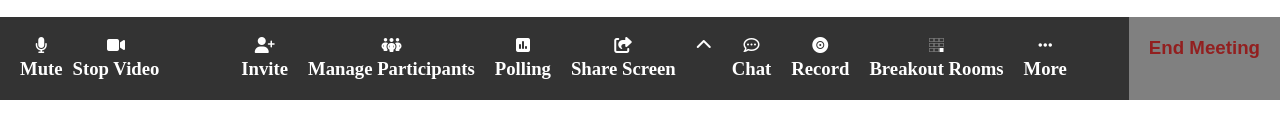
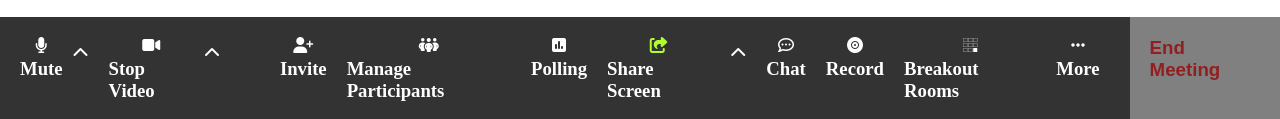
Before and after one commit to marcodldev/html-css-zoom, a plain HTML site: page index.html in a window 1280 px wide. Shown: the part 867-986 px from the top of the page. Drawn offline with Linux system fonts and the light colour scheme.

Commit message:
+ freccia icone sinistra

```diff
--- a/css/style.css
+++ b/css/style.css
@@ -97,3 +97,11 @@
     justify-content: center;
     padding-bottom: 5px;
  }
+
+ .green {
+    color: greenyellow;
+ }
+
+ .padtop50 {
+    padding-top: 50%;
+ }
--- a/index.html
+++ b/index.html
@@ -139,6 +139,13 @@
                     <h3>Mute</h3>
                 </div>
 
+                <div class="icona">
+                    <div class="icon2 flex">
+                        <i class="fa-solid fa-chevron-up padtop50"></i>
+                    </div>
+
+                </div>
+
                 <div class="iconvideo">
                     <div class="icon2 flex">
                         <i class="fa-solid fa-video"></i>
@@ -146,6 +153,14 @@
 
                     <h3>Stop Video</h3>
                 </div>
+
+                <div class="icona">
+                    <div class="icon2 flex">
+                        <i class="fa-solid fa-chevron-up padtop50"></i>
+                    </div>
+
+                </div>
+
             </div>
 
 
@@ -177,7 +192,7 @@
 
                     <div class="icona">
                         <div class="icon2 flex">
-                            <i class="fa-solid fa-share-from-square"></i>
+                            <i class="fa-solid fa-share-from-square green"></i>
                         </div>
 
                         <h3>Share Screen</h3>
@@ -185,7 +200,7 @@
 
                     <div class="icona">
                         <div class="icon2 flex">
-                            <i class="fa-solid fa-chevron-up"></i>
+                            <i class="fa-solid fa-chevron-up padtop50"></i>
                         </div>
 
                     </div>
```
